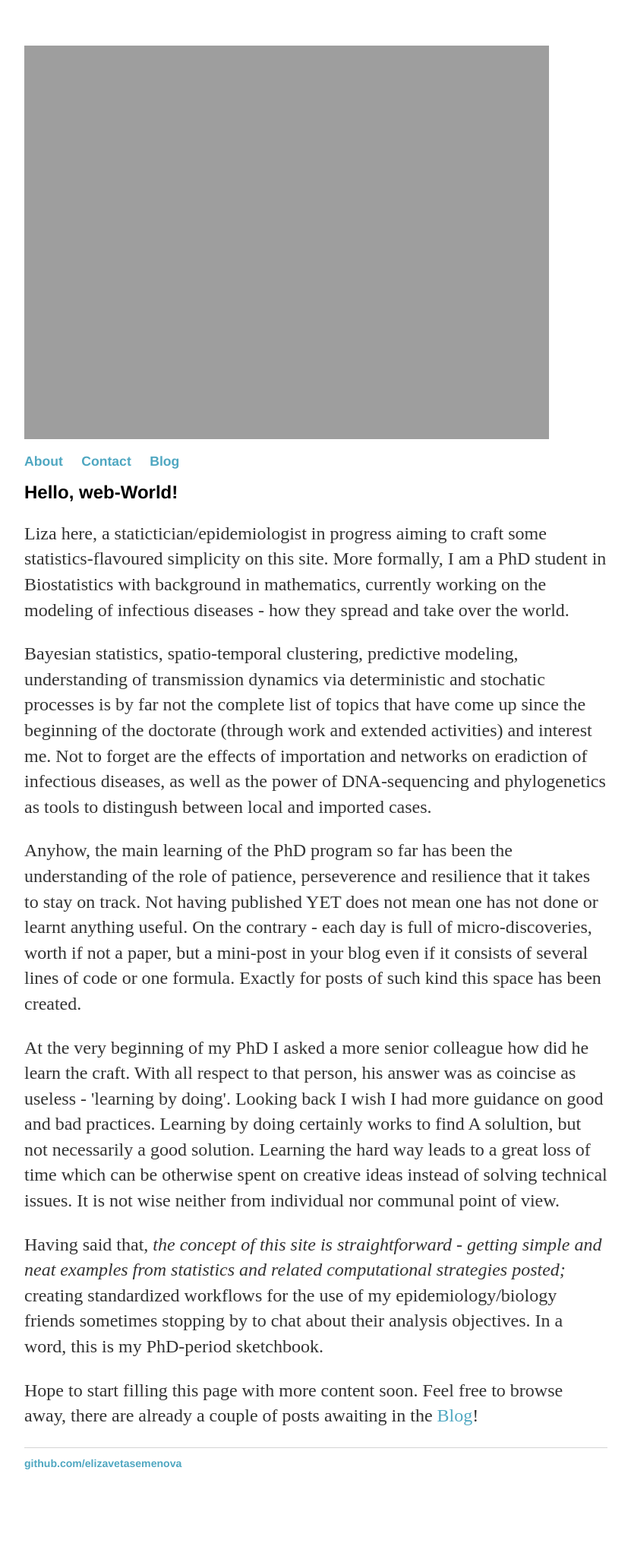
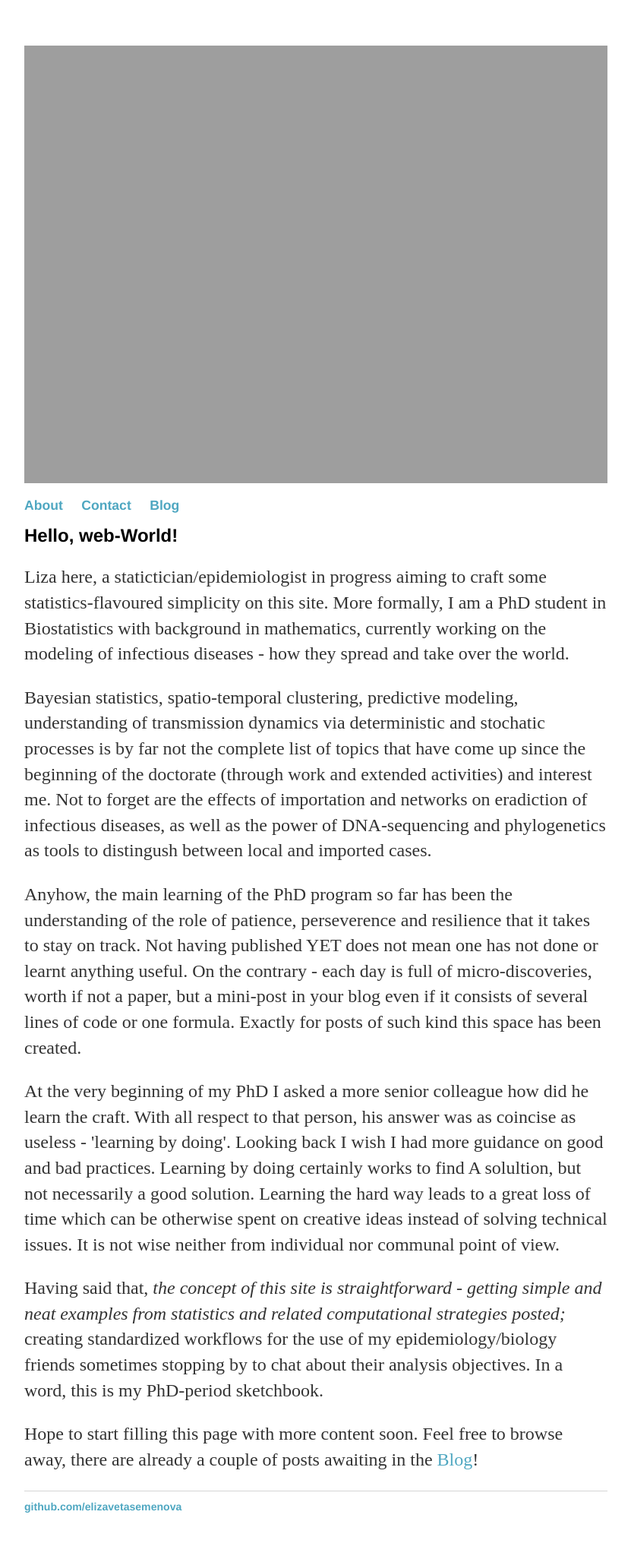
Before and after one commit to elizavetasemenova/elizavetasemenova.github.io, a Jekyll site: the page built from index.html, in a window 1280 px wide. Shown: the whole page at 76% size, without its empty margins (224-1055 px from the left). Built offline with Jekyll 4.4.1, drawn with Linux system fonts in a browser that asks for light colours; before the commit the page ends 1994 px from its top, so only the background shows below that.

Commit message:
Update default.html

```diff
--- a/_layouts/default.html
+++ b/_layouts/default.html
@@ -8,7 +8,7 @@
 		</head>
 		<body>
 			<!-- <img src="https://elizavetasemenova.github.io/images/integral.png"/> -->
-			<img src="https://elizavetasemenova.github.io/images/bookpic.png"/ width="90%">
+			<img src="https://elizavetasemenova.github.io/images/bookpic.png"/ width="100%" height="15%">
 			<nav>
 	    		<ul>
 	        		<li><a href="/">About</a></li>
```
